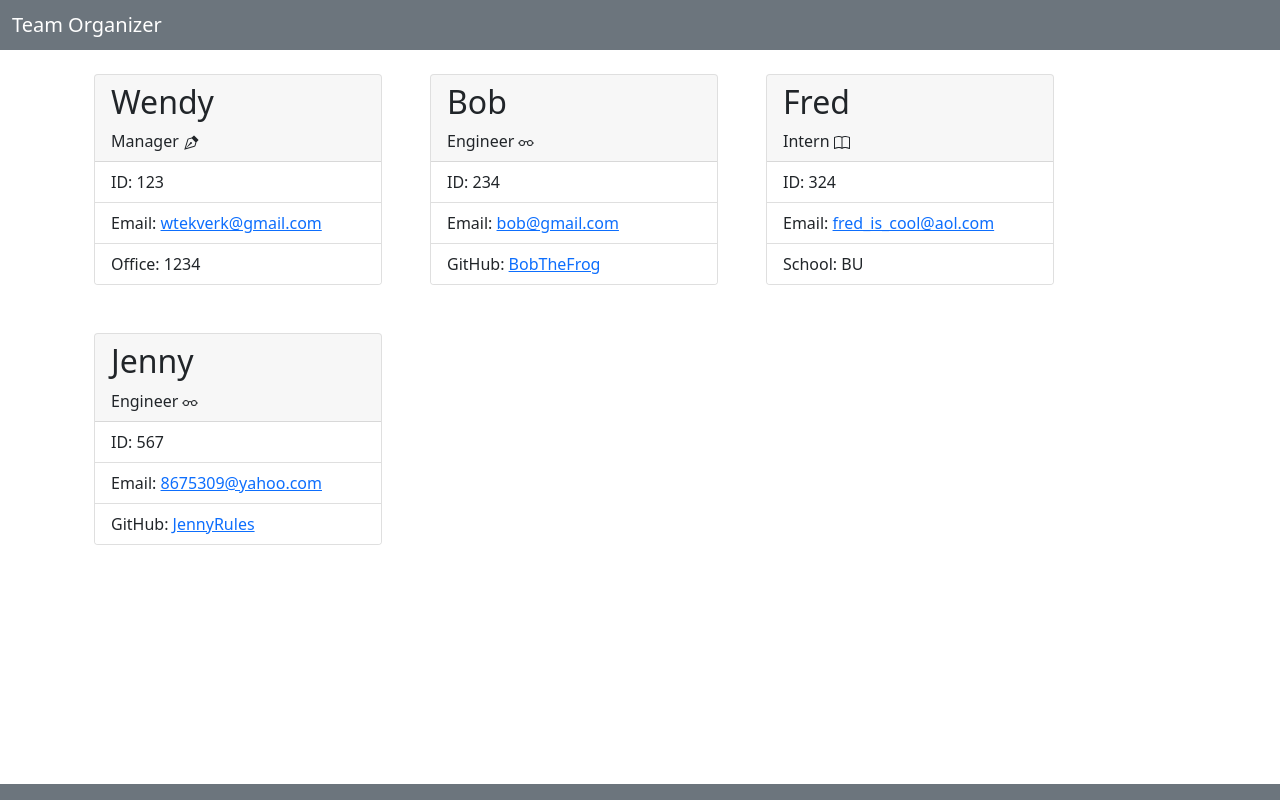
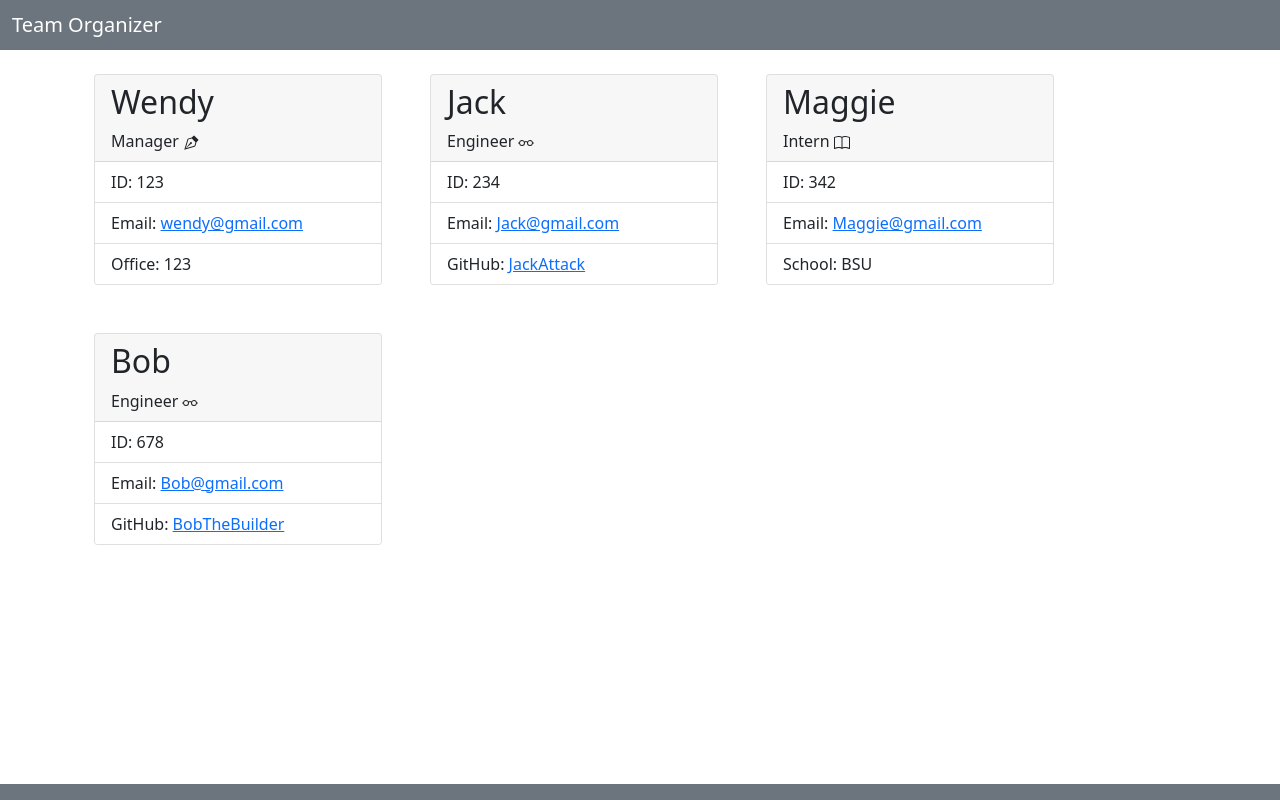
Before and after one commit to wtekverk/Team_Network_Organizer, a website: page dist/EXAMPLEgroup-profile.html in a window 1280 px wide. Drawn offline with nearby package versions, Linux system fonts and the light colour scheme.

Commit message:
adding example HTML to dist file

```diff
--- a/dist/group-profile.html
+++ b/dist/EXAMPLEgroup-profile.html
@@ -36,8 +36,40 @@
   </div>
   <ul class="list-group list-group-flush">
     <li class="list-group-item">ID: 123</li>
-    <li class="list-group-item">Email: <a href="mailto: wtekverk@gmail.com">wtekverk@gmail.com</a></li>
-    <li class="list-group-item">Office: 1234</li>
+    <li class="list-group-item">Email: <a href="mailto: wendy@gmail.com">wendy@gmail.com</a></li>
+    <li class="list-group-item">Office: 123</li>
+  </ul>
+</div>
+
+<div class="card p-0 m-4" style="width: 18rem;">
+  <div class="card-header bi bi-eyeglasses ">
+  <h2>Jack</h2>
+
+   Engineer <svg xmlns="http://www.w3.org/2000/svg" width="16" height="16" fill="currentColor" class="bi bi-eyeglasses" viewBox="0 0 16 16">
+  <path d="M4 6a2 2 0 1 1 0 4 2 2 0 0 1 0-4zm2.625.547a3 3 0 0 0-5.584.953H.5a.5.5 0 0 0 0 1h.541A3 3 0 0 0 7 8a1 1 0 0 1 2 0 3 3 0 0 0 5.959.5h.541a.5.5 0 0 0 0-1h-.541a3 3 0 0 0-5.584-.953A1.993 1.993 0 0 0 8 6c-.532 0-1.016.208-1.375.547zM14 8a2 2 0 1 1-4 0 2 2 0 0 1 4 0z"/>
+</svg>
+  </div>
+  <ul class="list-group list-group-flush">
+
+    <li class="list-group-item">ID: 234</li>
+    <li class="list-group-item">Email: <a href="mailto: Jack@gmail.com">Jack@gmail.com</a></li>
+    <li class="list-group-item">GitHub: <a href="https://www.github.com/JackAttack" target="_blank" >JackAttack</a></li>  </ul>
+</div>
+
+<div class="card p-0 m-4" style="width: 18rem;">
+  <div class="card-header bi bi-book">
+  <h2>Maggie</h2>
+
+   Intern
+   <svg xmlns="http://www.w3.org/2000/svg" width="16" height="16" fill="currentColor" class="bi bi-book" viewBox="0 0 16 16">
+  <path d="M1 2.828c.885-.37 2.154-.769 3.388-.893 1.33-.134 2.458.063 3.112.752v9.746c-.935-.53-2.12-.603-3.213-.493-1.18.12-2.37.461-3.287.811V2.828zm7.5-.141c.654-.689 1.782-.886 3.112-.752 1.234.124 2.503.523 3.388.893v9.923c-.918-.35-2.107-.692-3.287-.81-1.094-.111-2.278-.039-3.213.492V2.687zM8 1.783C7.015.936 5.587.81 4.287.94c-1.514.153-3.042.672-3.994 1.105A.5.5 0 0 0 0 2.5v11a.5.5 0 0 0 .707.455c.882-.4 2.303-.881 3.68-1.02 1.409-.142 2.59.087 3.223.877a.5.5 0 0 0 .78 0c.633-.79 1.814-1.019 3.222-.877 1.378.139 2.8.62 3.681 1.02A.5.5 0 0 0 16 13.5v-11a.5.5 0 0 0-.293-.455c-.952-.433-2.48-.952-3.994-1.105C10.413.809 8.985.936 8 1.783z"/>
+</svg>
+  </div>
+  <ul class="list-group list-group-flush">
+
+    <li class="list-group-item">ID: 342</li>
+    <li class="list-group-item">Email: <a href="mailto: Maggie@gmail.com">Maggie@gmail.com</a></li>
+    <li class="list-group-item">School: BSU</li>
   </ul>
 </div>
 
@@ -51,41 +83,9 @@
   </div>
   <ul class="list-group list-group-flush">
 
-    <li class="list-group-item">ID: 234</li>
-    <li class="list-group-item">Email: <a href="mailto: bob@gmail.com">bob@gmail.com</a></li>
-    <li class="list-group-item">GitHub: <a href="https://www.github.com/BobTheFrog" target="_blank" >BobTheFrog</a></li>  </ul>
-</div>
-
-<div class="card p-0 m-4" style="width: 18rem;">
-  <div class="card-header bi bi-book">
-  <h2>Fred</h2>
-
-   Intern
-   <svg xmlns="http://www.w3.org/2000/svg" width="16" height="16" fill="currentColor" class="bi bi-book" viewBox="0 0 16 16">
-  <path d="M1 2.828c.885-.37 2.154-.769 3.388-.893 1.33-.134 2.458.063 3.112.752v9.746c-.935-.53-2.12-.603-3.213-.493-1.18.12-2.37.461-3.287.811V2.828zm7.5-.141c.654-.689 1.782-.886 3.112-.752 1.234.124 2.503.523 3.388.893v9.923c-.918-.35-2.107-.692-3.287-.81-1.094-.111-2.278-.039-3.213.492V2.687zM8 1.783C7.015.936 5.587.81 4.287.94c-1.514.153-3.042.672-3.994 1.105A.5.5 0 0 0 0 2.5v11a.5.5 0 0 0 .707.455c.882-.4 2.303-.881 3.68-1.02 1.409-.142 2.59.087 3.223.877a.5.5 0 0 0 .78 0c.633-.79 1.814-1.019 3.222-.877 1.378.139 2.8.62 3.681 1.02A.5.5 0 0 0 16 13.5v-11a.5.5 0 0 0-.293-.455c-.952-.433-2.48-.952-3.994-1.105C10.413.809 8.985.936 8 1.783z"/>
-</svg>
-  </div>
-  <ul class="list-group list-group-flush">
-
-    <li class="list-group-item">ID: 324</li>
-    <li class="list-group-item">Email: <a href="mailto: fred_is_cool@aol.com">fred_is_cool@aol.com</a></li>
-    <li class="list-group-item">School: BU</li>
-  </ul>
-</div>
-
-<div class="card p-0 m-4" style="width: 18rem;">
-  <div class="card-header bi bi-eyeglasses ">
-  <h2>Jenny</h2>
-
-   Engineer <svg xmlns="http://www.w3.org/2000/svg" width="16" height="16" fill="currentColor" class="bi bi-eyeglasses" viewBox="0 0 16 16">
-  <path d="M4 6a2 2 0 1 1 0 4 2 2 0 0 1 0-4zm2.625.547a3 3 0 0 0-5.584.953H.5a.5.5 0 0 0 0 1h.541A3 3 0 0 0 7 8a1 1 0 0 1 2 0 3 3 0 0 0 5.959.5h.541a.5.5 0 0 0 0-1h-.541a3 3 0 0 0-5.584-.953A1.993 1.993 0 0 0 8 6c-.532 0-1.016.208-1.375.547zM14 8a2 2 0 1 1-4 0 2 2 0 0 1 4 0z"/>
-</svg>
-  </div>
-  <ul class="list-group list-group-flush">
-
-    <li class="list-group-item">ID: 567</li>
-    <li class="list-group-item">Email: <a href="mailto: 8675309@yahoo.com">8675309@yahoo.com</a></li>
-    <li class="list-group-item">GitHub: <a href="https://www.github.com/JennyRules" target="_blank" >JennyRules</a></li>  </ul>
+    <li class="list-group-item">ID: 678</li>
+    <li class="list-group-item">Email: <a href="mailto: Bob@gmail.com">Bob@gmail.com</a></li>
+    <li class="list-group-item">GitHub: <a href="https://www.github.com/BobTheBuilder" target="_blank" >BobTheBuilder</a></li>  </ul>
 </div>
     </div>
     </div>
```
Also changed, not shown: README.md.
